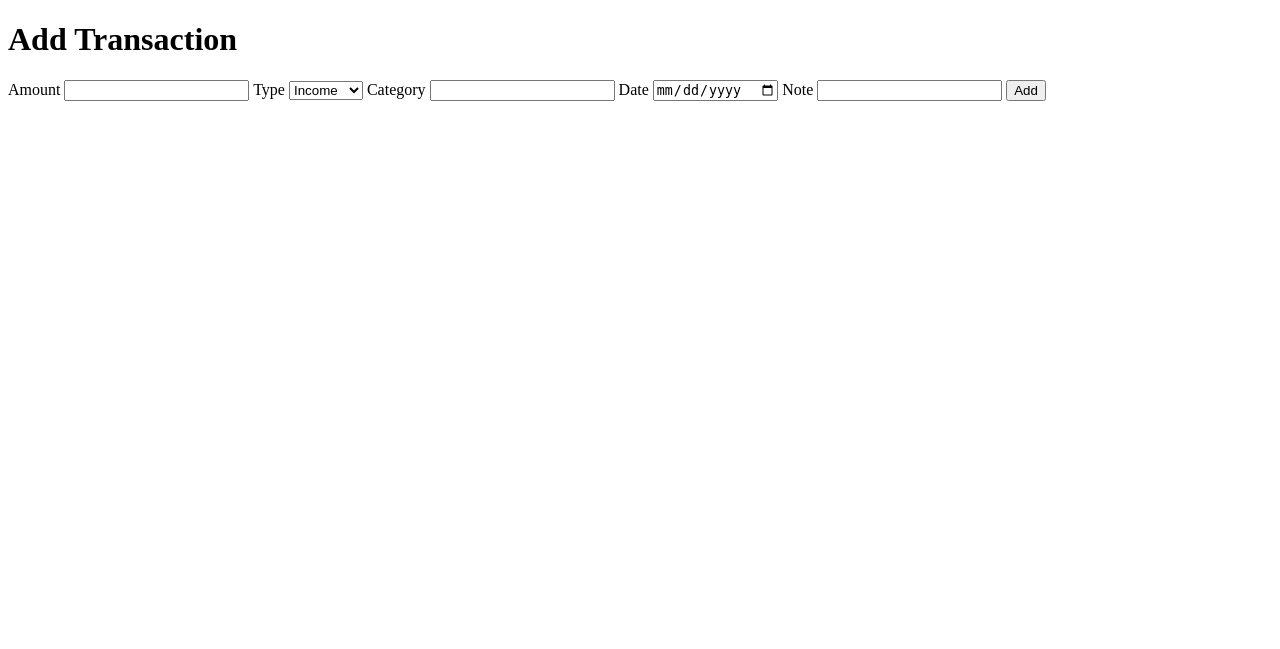
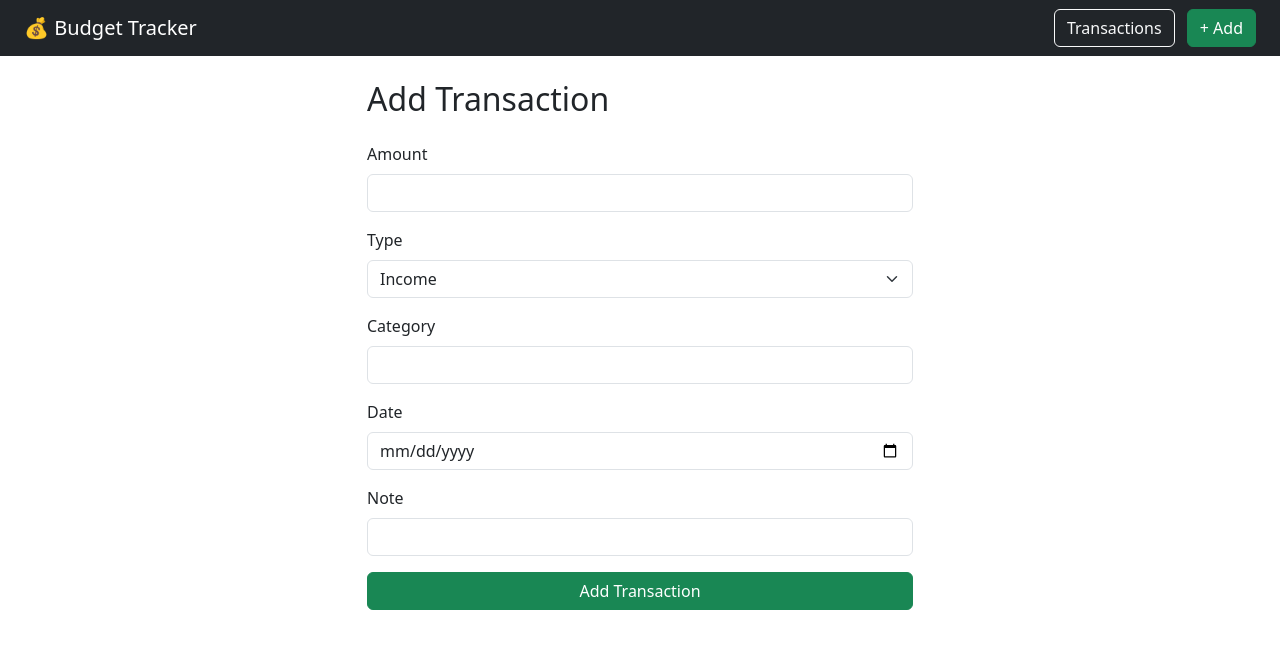
Before and after one commit to ocass9/budget-tracker, a Flask app: page /add in a window 1280 px wide. Shown: the top 649 px of the page. Run offline with Flask 3, Linux system fonts and the light colour scheme.

Commit message:
worked on adding styling through base

```diff
--- a/app.py
+++ b/app.py
@@ -27,6 +27,11 @@ def add():
         return redirect(url_for("index"))
     return render_template("add.html")
 
+@app.route("/transactions")
+def transactions():
+    all_transactions = Transaction.query.order_by(Transaction.date.desc()).all()
+    return render_template("transactions.html", transactions=all_transactions)
+
 if __name__ == "__main__":
     with app.app_context():
         db.create_all()
--- a/templates/add.html
+++ b/templates/add.html
@@ -1,30 +1,37 @@
-<!DOCTYPE html>
-<html lang="en">
-<head>
-    <title>Add Transaction</title>
-</head>
-<body>
-    <h1>Add Transaction</h1>
-    <form method="POST">
-        <label>Amount</label>
-        <input type="number" step="0.01" name="amount" required>
+{% extends "base.html" %}
 
-        <label>Type</label>
-        <select name="type">
-            <option value="income">Income</option>
-            <option value="expense">Expense</option>
-        </select>
+{% block title %}Add Transaction{% endblock %}
 
-        <label>Category</label>
-        <input type="text" name="category" required>
-
-        <label>Date</label>
-        <input type="date" name="date" required>
-
-        <label>Note</label>
-        <input type="text" name="note">
-
-        <button type="submit">Add</button>
-    </form>
-</body>
-</html>
+{% block content %}
+<div class="row justify-content-center">
+    <div class="col-md-6">
+        <h2 class="mb-4">Add Transaction</h2>
+        <form method="POST">
+            <div class="mb-3">
+                <label class="form-label">Amount</label>
+                <input type="number" step="0.01" name="amount" class="form-control" required>
+            </div>
+            <div class="mb-3">
+                <label class="form-label">Type</label>
+                <select name="type" class="form-select">
+                    <option value="income">Income</option>
+                    <option value="expense">Expense</option>
+                </select>
+            </div>
+            <div class="mb-3">
+                <label class="form-label">Category</label>
+                <input type="text" name="category" class="form-control" required>
+            </div>
+            <div class="mb-3">
+                <label class="form-label">Date</label>
+                <input type="date" name="date" class="form-control" required>
+            </div>
+            <div class="mb-3">
+                <label class="form-label">Note</label>
+                <input type="text" name="note" class="form-control">
+            </div>
+            <button type="submit" class="btn btn-success w-100">Add Transaction</button>
+        </form>
+    </div>
+</div>
+{% endblock %}
--- /dev/null
+++ b/templates/base.html
@@ -0,0 +1,25 @@
+<!DOCTYPE html>
+<html>
+<head>
+    <meta charset="UTF-8">
+    <meta name="viewport" content="width=device-width, initial-scale=1">
+    <title>{% block title %}Budget Tracker{% endblock %}</title>
+    <link href="https://cdn.jsdelivr.net/npm/bootstrap@5.3.0/dist/css/bootstrap.min.css" rel="stylesheet">
+</head>
+<body>
+    <nav class="navbar navbar-dark bg-dark px-4">
+        <a class="navbar-brand" href="/">💰 Budget Tracker</a>
+        <div>
+            <a class="btn btn-outline-light me-2" href="/transactions">Transactions</a>
+            <a class="btn btn-success" href="/add">+ Add</a>
+        </div>
+    </nav>
+
+    <div class="container mt-4">
+        {% block content %}{% endblock %}
+    </div>
+
+    <script src="https://cdn.jsdelivr.net/npm/bootstrap@5.3.0/dist/js/bootstrap.bundle.min.js"></script>
+
+</body>
+</html>
```
Also changed, not shown: templates/transactions.html (added, +30 -0 lines).
